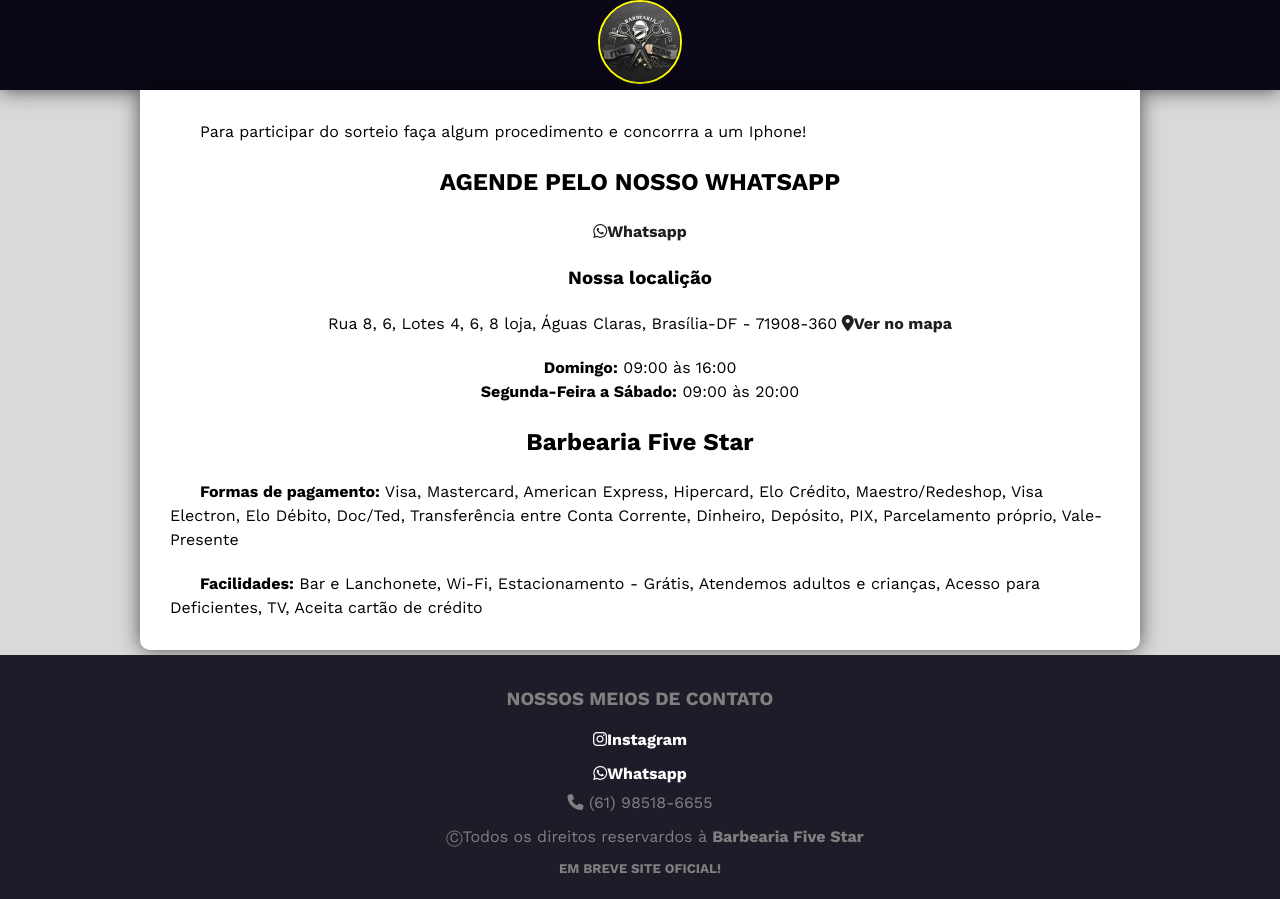
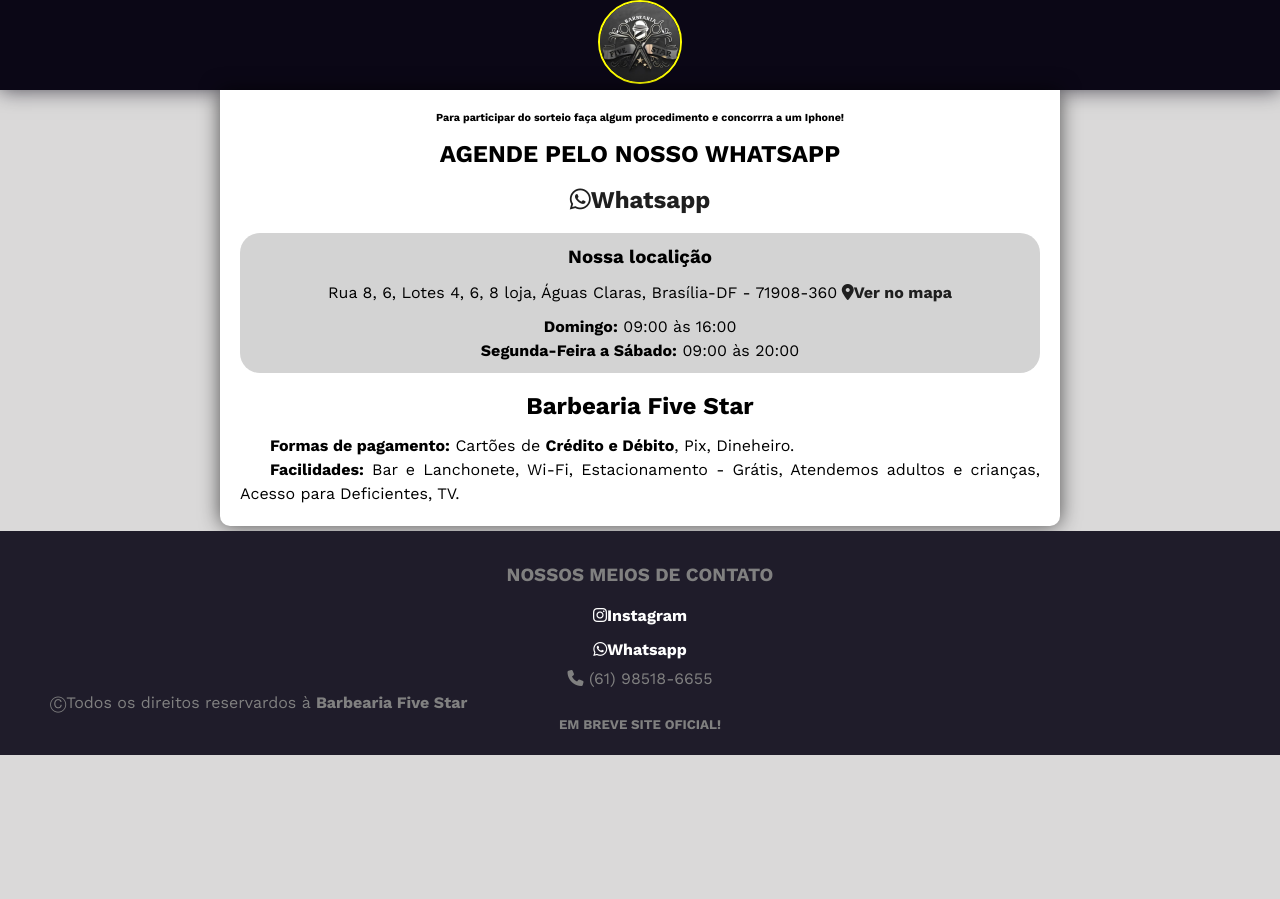
Before and after one commit to Inxoqui/FiveStar_v1, a plain HTML site: page index.html in a window 1280 px wide. After the commit the page ends 800 px from the top, so only its background shows below. Drawn offline with nearby package versions, Linux system fonts and the light colour scheme.

Commit message:
atualização

```diff
--- a/css/style.css
+++ b/css/style.css
@@ -35,7 +35,8 @@ header{
 }
 
 main{
-    width: 75%;
+    max-width: 800px;
+    min-width: none;
     margin: auto;
     padding: 20px;
     background-color: #ffffff;
@@ -56,16 +57,30 @@ h1, h2, h3{
     padding: 10px;
 }
 
+h6{
+    text-align: center
+}
+
 p{
     text-indent: 30px;
-    padding: 10px;
     font-size: 16px;
+    text-align: justify;
+}
+
+.wpp a{
+    font-size: 1.5em;
 }
 
 .agendamento p{
     text-align: center;
     text-indent: 0px;
-    padding-top: 10px;
+    padding-bottom: 10px;
+}
+
+aside.localizacao{
+    background-color: lightgray;
+    border-radius: 20px;
+    margin: 5px auto;
 }
 
 footer{
--- a/index.html
+++ b/index.html
@@ -23,16 +23,18 @@
         <section class="slides">
 
             <aside class="sorteio">
-                <p>Para participar do sorteio faça algum procedimento e concorrra a um Iphone!</p>
+                <h6>Para participar do sorteio faça algum procedimento e concorrra a um Iphone!</h6>
             </aside>
         </section>
 
         <section class="agendamento">
             <h2>AGENDE PELO NOSSO WHATSAPP</h2>
 
-            <a href="#" target="_blank">
-                <p><i class="fa-brands fa-whatsapp"></i>Whatsapp</a></p>
-            </a>
+            <span class="wpp">
+                <a href="#" target="_blank">
+                    <p><i class="fa-brands fa-whatsapp"></i>Whatsapp</a></p>
+                </a>
+            </span>
 
             <aside class="localizacao">
 
@@ -51,9 +53,9 @@
         <section class="informacoes">
             <h1>Barbearia Five Star</h1>
 
-            <p><strong>Formas de pagamento:</strong> Visa, Mastercard, American Express, Hipercard, Elo Crédito, Maestro/Redeshop, Visa Electron, Elo Débito, Doc/Ted, Transferência entre Conta Corrente, Dinheiro, Depósito, PIX, Parcelamento próprio, Vale-Presente</p>
+            <p><strong>Formas de pagamento:</strong> <!--Visa,Mastercard, American Express, Hipercard, Elo Crédito, Maestro/Redeshop, Visa Electron, Elo Débito, Doc/Ted, Transferência entre Conta Corrente, Dinheiro, Depósito, PIX, Parcelamento próprio, Vale-Presente-->Cartões de <strong>Crédito e Débito</strong>, Pix, Dineheiro.</p>
 
-            <p><strong>Facilidades:</strong> Bar e Lanchonete, Wi-Fi, Estacionamento - Grátis, Atendemos adultos e crianças, Acesso para Deficientes, TV, Aceita cartão de crédito</p>
+            <p><strong>Facilidades:</strong> Bar e Lanchonete, Wi-Fi, Estacionamento - Grátis, Atendemos adultos e crianças, Acesso para Deficientes, TV.</p>
 
         </section>
 
```
